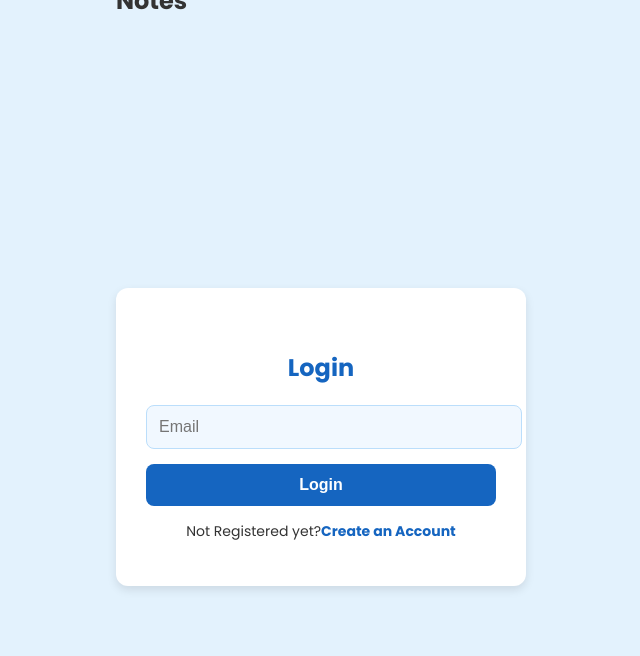
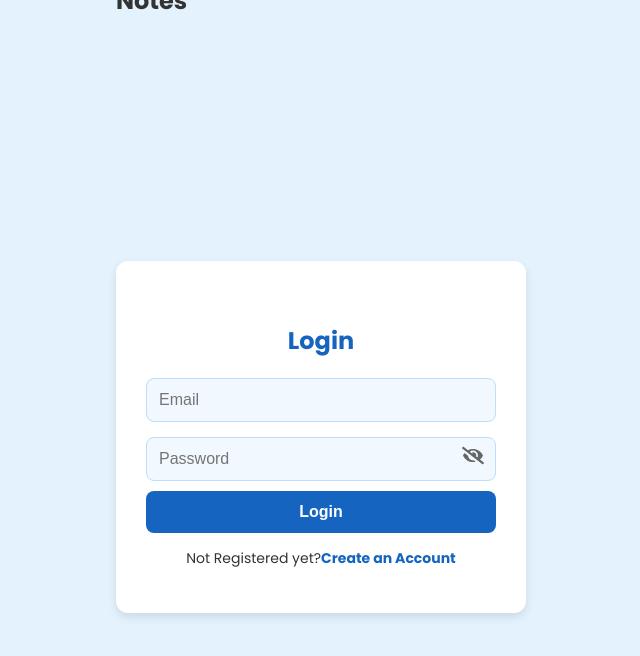
Before and after one commit to ChamathkaDhanapala/MemoMate-Notes-writing-app, a React (Vite) app in the folder frontend/notes-app/: page /login in a window 1280 px wide. Shown: the top 656 px of the page, without its empty margins (319-959 px from the left). Built offline with nearby package versions, Linux system fonts and the light colour scheme.

Commit message:
Put Password input field to login page and styles

```diff
--- a/frontend/notes-app/package.json
+++ b/frontend/notes-app/package.json
@@ -12,6 +12,7 @@
   "dependencies": {
     "react": "^19.0.0",
     "react-dom": "^19.0.0",
+    "react-icons": "^5.5.0",
     "react-router-dom": "^7.4.1"
   },
   "devDependencies": {
--- /dev/null
+++ b/frontend/notes-app/src/components/Input/PasswordInput.jsx
@@ -0,0 +1,34 @@
+import React, { useState } from "react";
+import { FaEye ,FaEyeSlash} from "react-icons/fa";
+import "../../pages/Login/Login.css";
+
+const PasswordInput = ({value, onChange, placeholder}) => {
+    const [isShowPassword, setIsShowPassword] = useState(false);
+    const toggleShowPassword = () =>{
+        setIsShowPassword (!isShowPassword);
+    };
+    return(
+        <div className="password-container">
+            <input
+            value={value}
+            onChange={onChange}
+            type={isShowPassword ? "text" : "password"}
+            placeholder={placeholder || "Password" }
+            className="ps-input-box" />
+
+<span className="password-toggle" onClick={toggleShowPassword}>
+            {isShowPassword ?<FaEye
+            size={22}
+            className="cursor-point"
+            onClick={()=>toggleShowPassword()}
+            /> : <FaEyeSlash
+            size={22}
+            className="cursor-pointerr"
+            onClick={()=>toggleShowPassword()}
+            />}
+            </span>
+
+        </div>
+    );
+};
+export default PasswordInput
--- a/frontend/notes-app/src/pages/Login/Login.css
+++ b/frontend/notes-app/src/pages/Login/Login.css
@@ -37,20 +37,47 @@ h4 {
 }
 
 /* Input Fields */
-.input-box {
+.input-box, .ps-input-box {
     width: 100%;
     padding: 12px;
-    margin-bottom: 15px;
     border: 1px solid #BBDEFB;
     border-radius: 8px;
     font-size: 16px;
     background: #F1F8FF;
     outline: none;
     transition: 0.3s;
+    box-sizing: border-box;
 }
 
-.input-box:focus {
-    border-color: #1565C0;
+/* Ensure inputs are the same size */
+.input-box {
+    margin-bottom: 15px;
+}
+
+/* Password Input Wrapper */
+.password-container {
+    position: relative;
+    width: 100%;
+}
+
+/* Password Input */
+.ps-input-box {
+    padding-right: 40px; /* Space for the eye icon */
+}
+
+/* Password Toggle Icon */
+.password-toggle {
+    position: absolute;
+    right: 12px;
+    top: 50%;
+    transform: translateY(-50%);
+    cursor: pointer;
+    color: #666;
+    font-size: 18px;
+}
+
+.password-toggle:hover {
+    color: #000;
 }
 
 /* Login Button */
@@ -65,6 +92,7 @@ h4 {
     border-radius: 8px;
     cursor: pointer;
     transition: 0.3s;
+    margin-top: 10px;
 }
 
 .btn-primary:hover {
--- a/frontend/notes-app/src/pages/Login/Login.jsx
+++ b/frontend/notes-app/src/pages/Login/Login.jsx
@@ -2,6 +2,8 @@ import React from "react";
 import Navbar from "../../components/Navbar/Navbar";
 import { Link } from "react-router-dom";
 import "../Login/Login.css"
+import PasswordInput from "../../components/Input/PasswordInput"
+
 const Login = () => {
     return(
         <>
@@ -12,6 +14,7 @@ const Login = () => {
                 <form onSubmit={()=>{}}>
                     <h4>Login</h4>
                     <input type="text" placeholder="Email" className="input-box"/>
+                    <PasswordInput/>
                     <button type="submit" className="btn-primary">Login</button>
                     <p>Not Registered yet?{""}
                         <Link to="/signup">Create an Account</Link>
```
Also changed, not shown: 1 other file (tests, documents, lock files or other folders).
